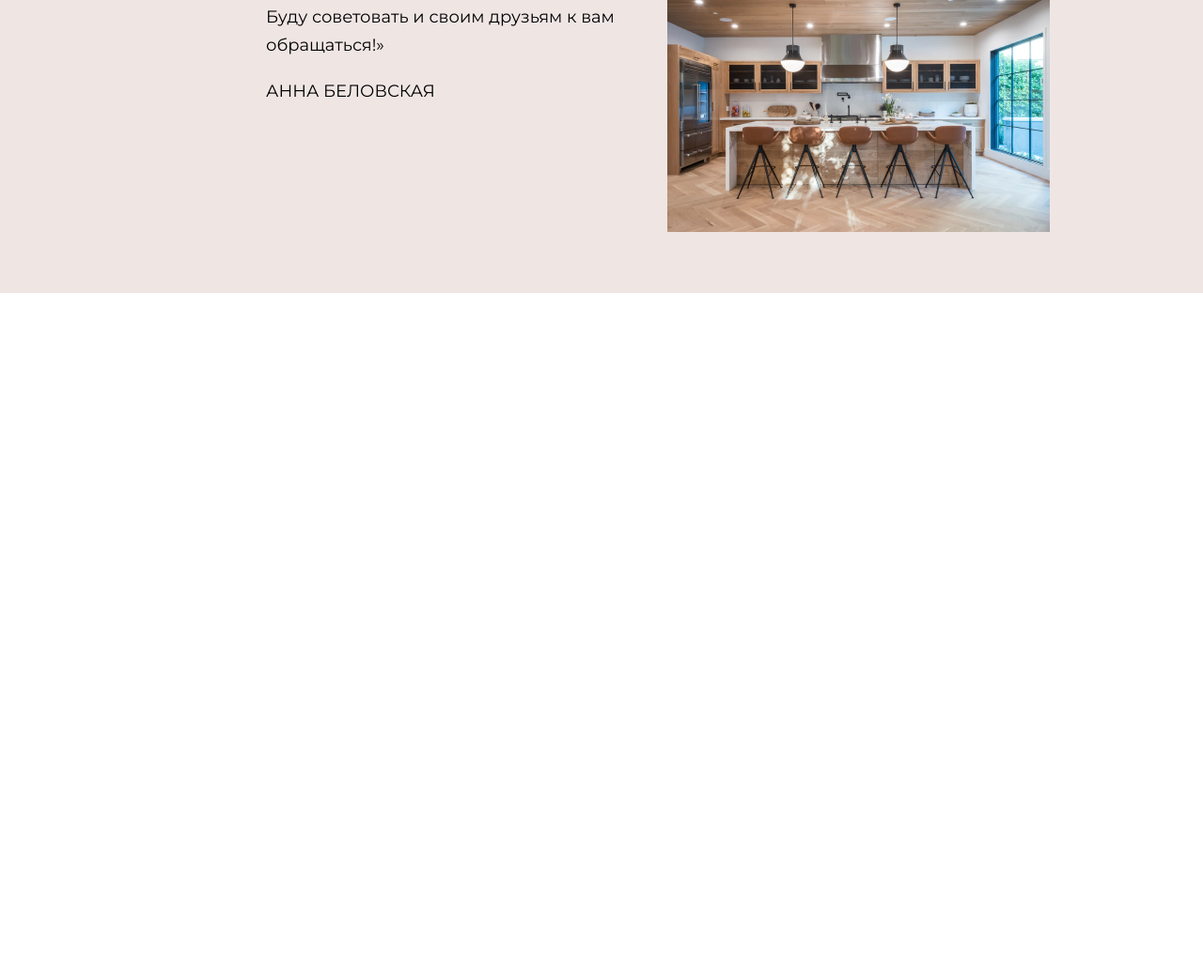
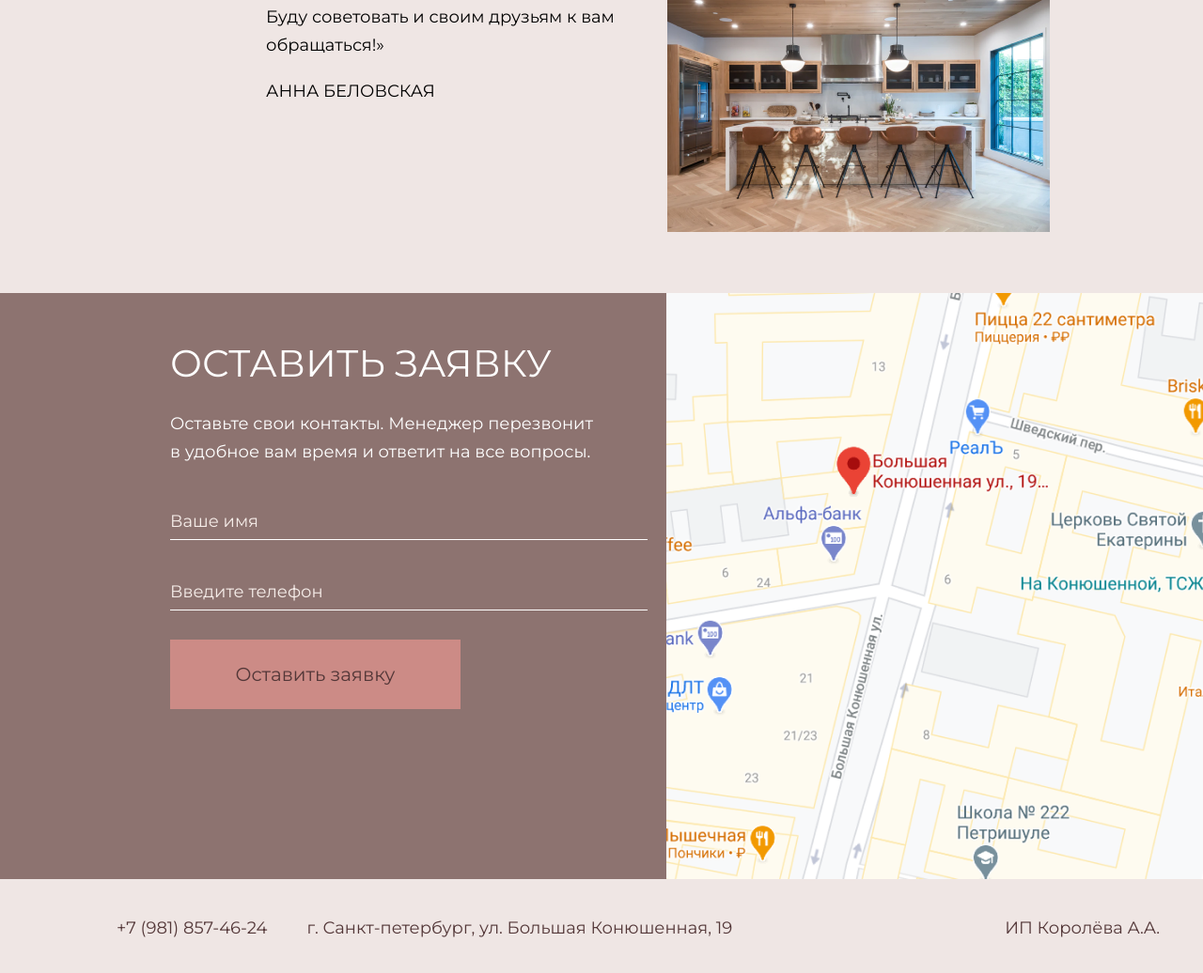
Before and after one commit to AlekseyLit/laba2-3, a plain HTML site: page index.html in a window 1280 px wide. Shown: the part 4285-5321 px from the top of the page at 94% size. Before the commit the page ends 4597 px from the top, so only its background shows below. Drawn offline with Linux system fonts and the light colour scheme.

Commit message:
contacts+footer

```diff
--- a/index.html
+++ b/index.html
@@ -169,8 +169,42 @@
 				</div>
 			</div>
 		</section>
-        <section class="contacts"></section>
+        <section class="contacts">
+			<div class="contacts_container">
+				<div>
+					<h1>ОСТАВИТЬ ЗАЯВКУ</h1>
+					<p>Оставьте свои контакты. Менеджер перезвонит<br>
+						в удобное вам время и ответит на все вопросы.</p>
+					<form action="index.html">
+						<div>
+							<label>
+								Ваше имя <input type="text" name="username">
+							</label>
+						</div>
+						<div>
+							<label>
+								Введите телефон <input type="text" name="phone">
+							</label>
+						</div>
+						<input 	class = "button" type="submit" value="Оставить заявку">
+					</form>
+				</div>
+				<div>
+					<img src="media/map.png" alt="map">
+				</div>
+			</div>
+		</section>
     </main>
-    <footer></footer>
+    <footer>
+		<div>
+			<p>+7 (981) 857-46-24</p>
+			<p>г. Санкт-петербург, ул. Большая Конюшенная, 19</p>
+
+
+		</div>
+		<div>
+			<p>ИП Королёва А.А.</p>
+		</div>
+	</footer>
 </body>
 </html>
--- a/style.css
+++ b/style.css
@@ -375,3 +375,82 @@ a:hover {
 .reviews_container div:nth-child(2) p{
 	margin-bottom:19px;
 }
+.contacts{
+	background: #8D7370;
+	height:624px;
+}
+.contacts_container{
+	display:flex;
+}
+.contacts_container h1{
+	font-family: Montserrat;
+	font-size: 40px;
+	font-weight: 400;
+	line-height: 50px;
+	color: #FFFFFF;
+	margin-top:50px;
+}
+.contacts_container div:first-child{
+	width:508px;
+	margin-left:181px;
+	margin-right:20px;
+}
+.contacts_container p{
+	font-family: Montserrat;
+	font-size: 18px;
+	font-weight: 400;
+	line-height: 30px;
+	color: #FFFFFF;
+	margin-top:24px;
+	margin-bottom:44px;
+}
+.contacts_container form div{
+	border-bottom:1px solid #FFFFFF;
+	padding-bottom:4px;
+}
+.contacts_container form div:first-child{
+	margin-bottom:40px;
+	margin-left:0;
+}
+.contacts_container label{
+	font-family: Montserrat;
+	font-size: 18px;
+	font-weight: 400;
+	line-height: 30px;
+	color: #F6EDE9;
+}
+.contacts_container input{
+	background:transparent;
+	border:transparent;
+}
+.contacts_container .button{
+	width:309px;
+	height:74px;
+	background: #CC8B86;
+	font-family: Montserrat;
+	font-size: 20px;
+	font-weight: 500;
+	line-height: 24px;
+	color: #533738;
+	margin-top:31px;
+}
+
+footer{
+	display:flex;
+	justify-content:space-around;
+	padding-top:37px;
+	padding-bottom:37px;
+	background-color:#EFE6E4;
+}
+footer div{
+	display:flex;
+}
+footer p{
+	margin-right:42px;
+	font-family: Montserrat;
+	font-size: 18px;
+	font-weight: 400;
+	line-height: 30px;
+	color: #533738;
+
+}
```
Also changed, not shown: media/map.png (added).
